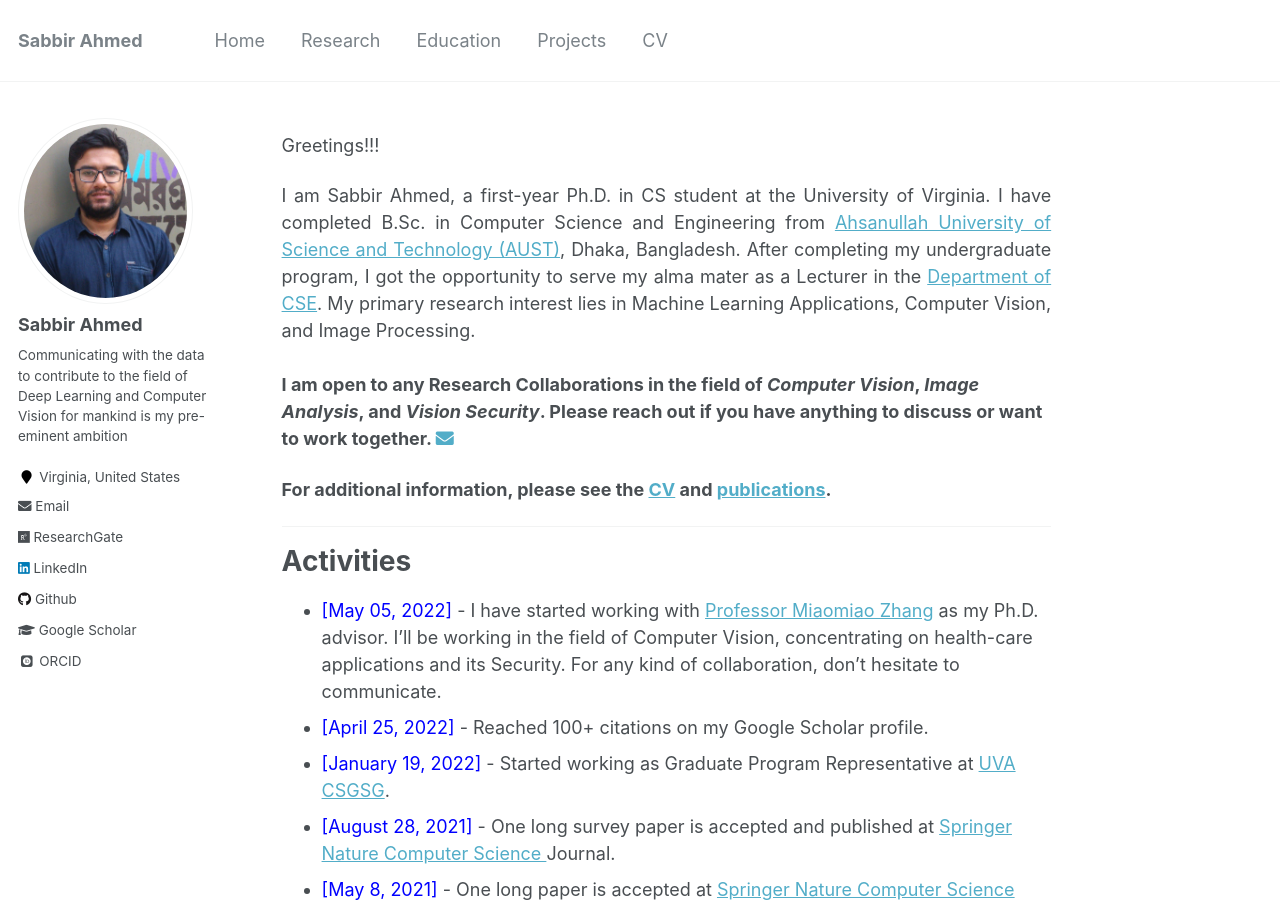
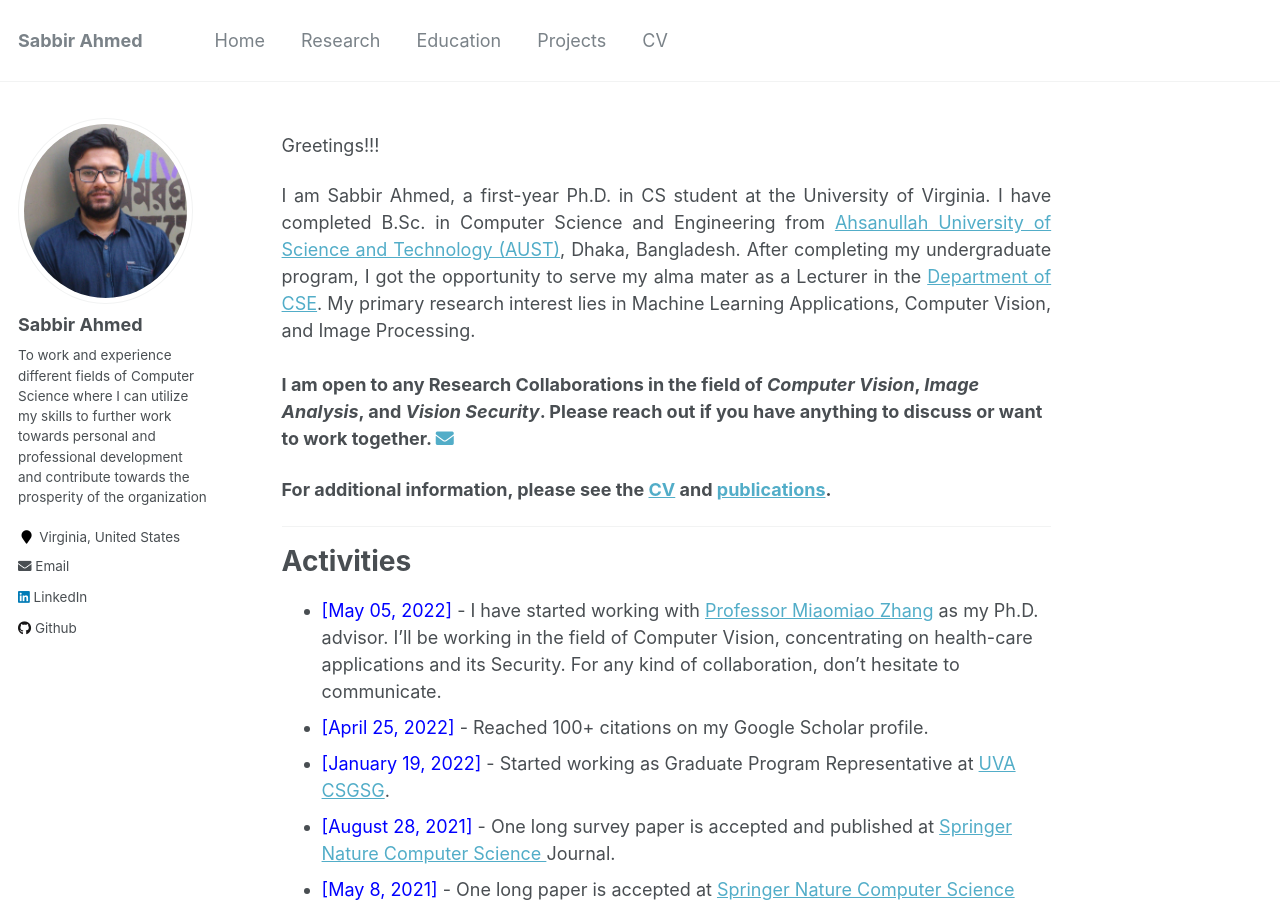
Before and after one commit to sabbirTest/sabbirTest.github.io, a Jekyll site: the page built from _pages/about.md, in a window 1280 px wide and 900 px high. Built offline with Jekyll 4.4.1, drawn with Linux system fonts in a browser that asks for light colours; some web fonts are replaced; a script that is not in the unit is left out.

Commit message:
Update _config.yml

```diff
--- a/_config.yml
+++ b/_config.yml
@@ -82,14 +82,14 @@ analytics:
 author:
   name             : "Sabbir Ahmed"
   avatar           : "final_picture.jpg"
-  bio              : "Communicating with the data to contribute to the field of Deep Learning and Computer Vision for mankind is my pre-eminent ambition"
+  bio              : "To work and experience different fields of Computer Science where I can utilize my skills to further work towards personal and professional development and contribute towards the prosperity of the organization"
   location         : "Virginia, United States"
   employer         :
   pubmed           : #"https://www.ncbi.nlm.nih.gov/pubmed/?term=john+snow"
-  googlescholar    : "https://scholar.google.com/citations?user=JoLJE7AAAAAJ&hl=en"
+  googlescholar    :
   DBLP             :
-  email            :  pwg7jb@virginia.edu
-  researchgate     :  "https://www.researchgate.net/profile/Tonmoy_Hossain2"
+  email            :  ahmedsabbiraust@gmail.com
+  researchgate     :
   uri              :
   bitbucket        :
   codepen          :
@@ -97,14 +97,14 @@ author:
   flickr           :
   facebook         :
   foursquare       :
-  github           : "sabbir-ahmed"
+  github           : "sabbirTest"
   google_plus      :
   keybase          :
   instagram        :
   impactstory      : #"https://profiles.impactstory.org/u/xxxx-xxxx-xxxx-xxxx"
   lastfm           :
   linkedin         : "https://www.linkedin.com/in/tonmoy-hossain-dihan"
-  orcid            : "https://orcid.org/0000-0002-5808-6391"
+  orcid            :
   pinterest        :
   soundcloud       :
   stackoverflow    : # http://stackoverflow.com/users/123456/username
```
